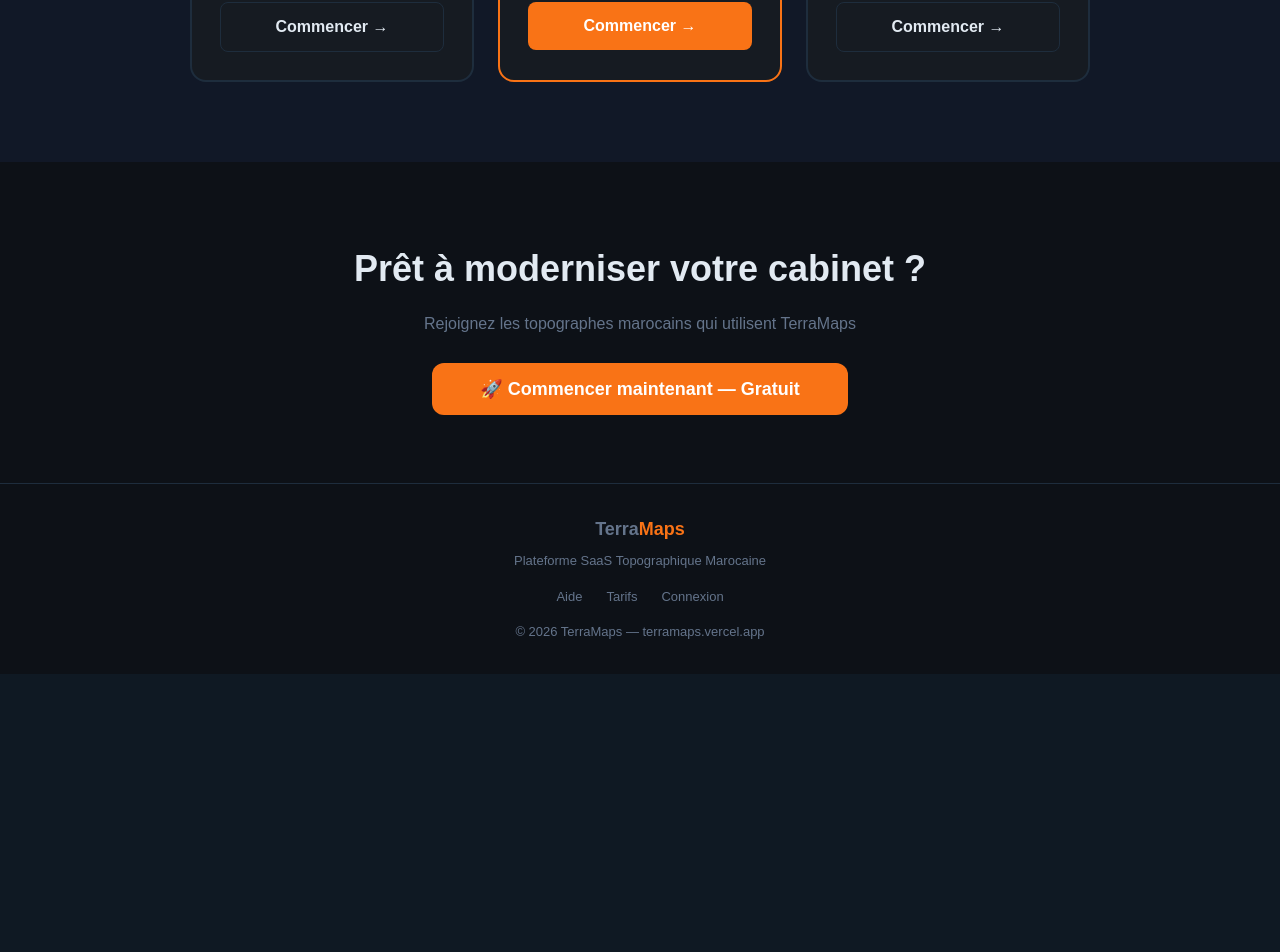
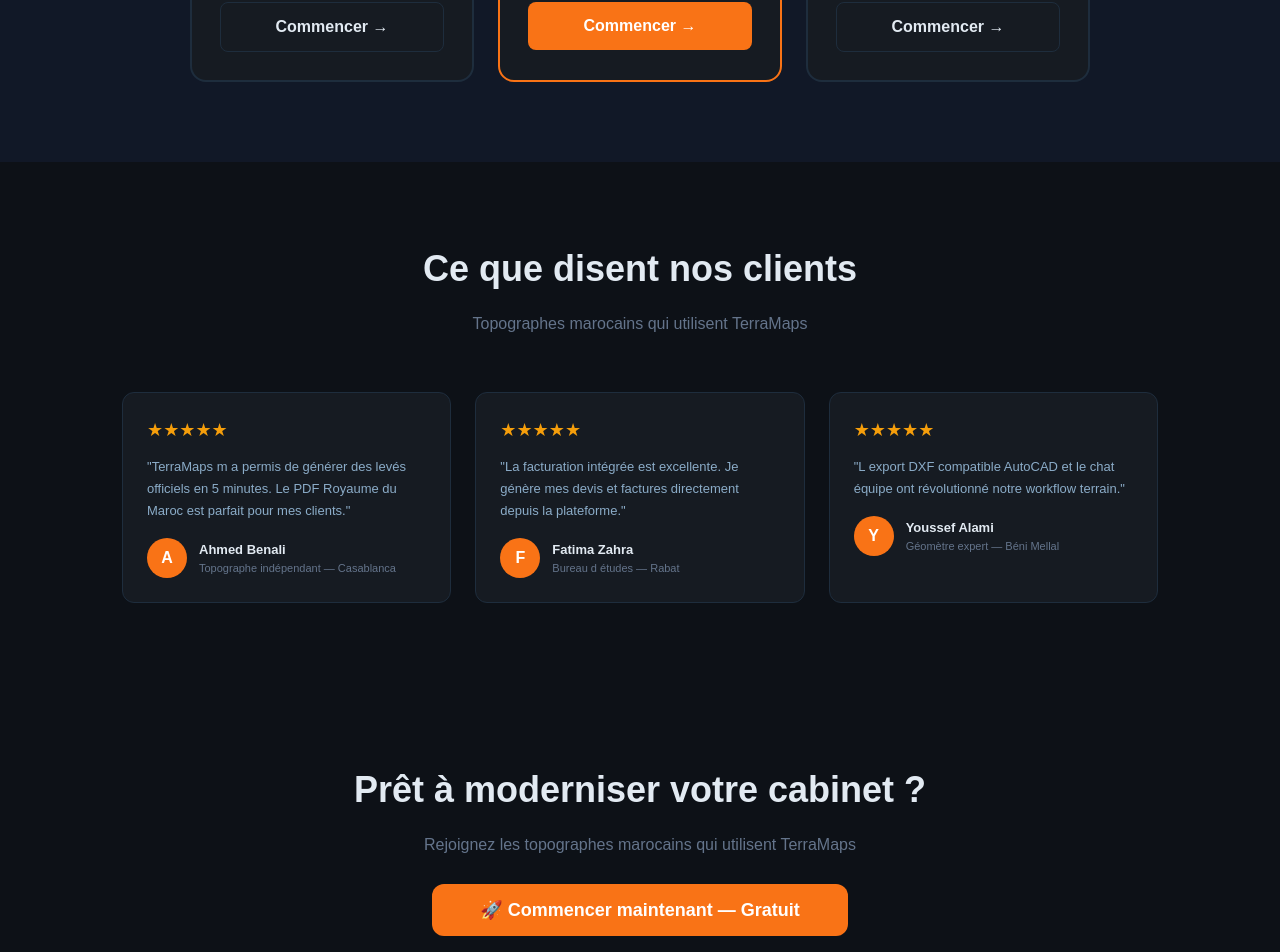
Before and after one commit to bdigi909-rgb/terramaps, a Next.js app: page / in a window 1280 px wide. Shown: the part 2255-3207 px from the top of the page. Before the commit the page ends 2929 px from the top, so only its background shows below. Built offline with nearby package versions, Linux system fonts and the light colour scheme.

Commit message:
add testimonials to landing page

```diff
--- a/src/app/page.tsx
+++ b/src/app/page.tsx
@@ -110,6 +110,34 @@ export default function HomePage() {
       </section>
 
       {/* CTA */}
+
+      {/* Témoignages */}
+      <section style={{ padding: "80px 32px", maxWidth: 1100, margin: "0 auto" }}>
+        <h2 style={{ textAlign: "center", fontSize: 36, fontWeight: 700, marginBottom: 16 }}>Ce que disent nos clients</h2>
+        <p style={{ textAlign: "center", color: "#64748B", marginBottom: 56, fontSize: 16 }}>Topographes marocains qui utilisent TerraMaps</p>
+        <div style={{ display: "grid", gridTemplateColumns: "repeat(auto-fill, minmax(300px, 1fr))", gap: 24 }}>
+          {[
+            { nom: "Ahmed Benali", ville: "Casablanca", role: "Topographe indépendant", avis: "TerraMaps m a permis de générer des levés officiels en 5 minutes. Le PDF Royaume du Maroc est parfait pour mes clients.", stars: 5 },
+            { nom: "Fatima Zahra", ville: "Rabat", role: "Bureau d études", avis: "La facturation intégrée est excellente. Je génère mes devis et factures directement depuis la plateforme.", stars: 5 },
+            { nom: "Youssef Alami", ville: "Béni Mellal", role: "Géomètre expert", avis: "L export DXF compatible AutoCAD et le chat équipe ont révolutionné notre workflow terrain.", stars: 5 },
+          ].map(t => (
+            <div key={t.nom} style={{ background: "#161B22", border: "1px solid #1E2D3D", borderRadius: 12, padding: 24 }}>
+              <div style={{ color: "#F59E0B", fontSize: 18, marginBottom: 12 }}>{"★".repeat(t.stars)}</div>
+              <p style={{ color: "#8BACC8", fontSize: 13, lineHeight: 1.7, marginBottom: 16 }}>"{t.avis}"</p>
+              <div style={{ display: "flex", alignItems: "center", gap: 12 }}>
+                <div style={{ width: 40, height: 40, borderRadius: "50%", background: "#F97316", display: "flex", alignItems: "center", justifyContent: "center", fontSize: 16, fontWeight: 700, color: "#fff" }}>
+                  {t.nom.charAt(0)}
+                </div>
+                <div>
+                  <div style={{ fontSize: 13, fontWeight: 700, color: "#E2EAF2" }}>{t.nom}</div>
+                  <div style={{ fontSize: 11, color: "#64748B" }}>{t.role} — {t.ville}</div>
+                </div>
+              </div>
+            </div>
+          ))}
+        </div>
+      </section>
+
       <section style={{ padding: "80px 32px", textAlign: "center" }}>
         <h2 style={{ fontSize: 36, fontWeight: 700, marginBottom: 16 }}>Prêt à moderniser votre cabinet ?</h2>
         <p style={{ color: "#64748B", fontSize: 16, marginBottom: 40 }}>Rejoignez les topographes marocains qui utilisent TerraMaps</p>
```
